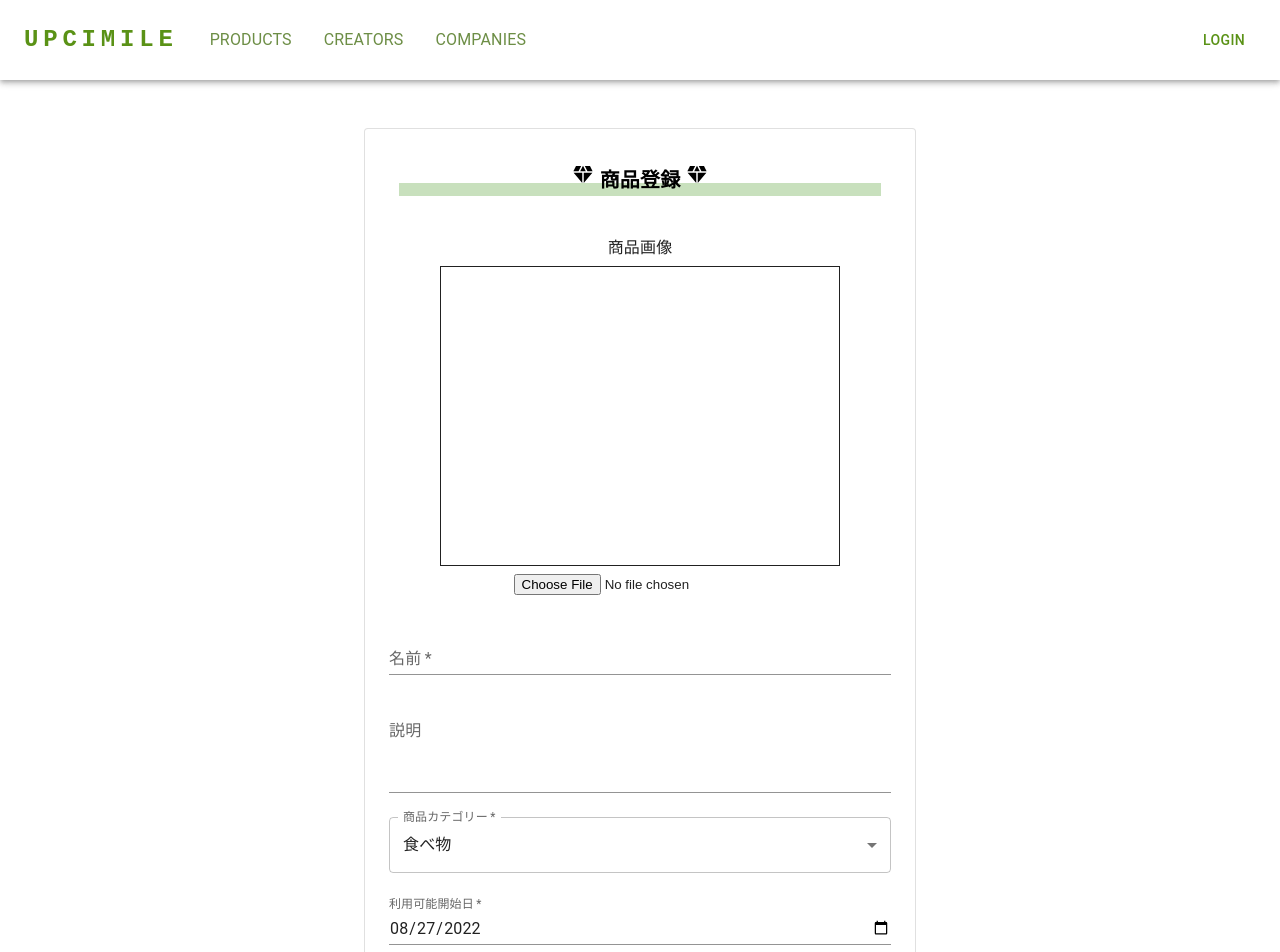
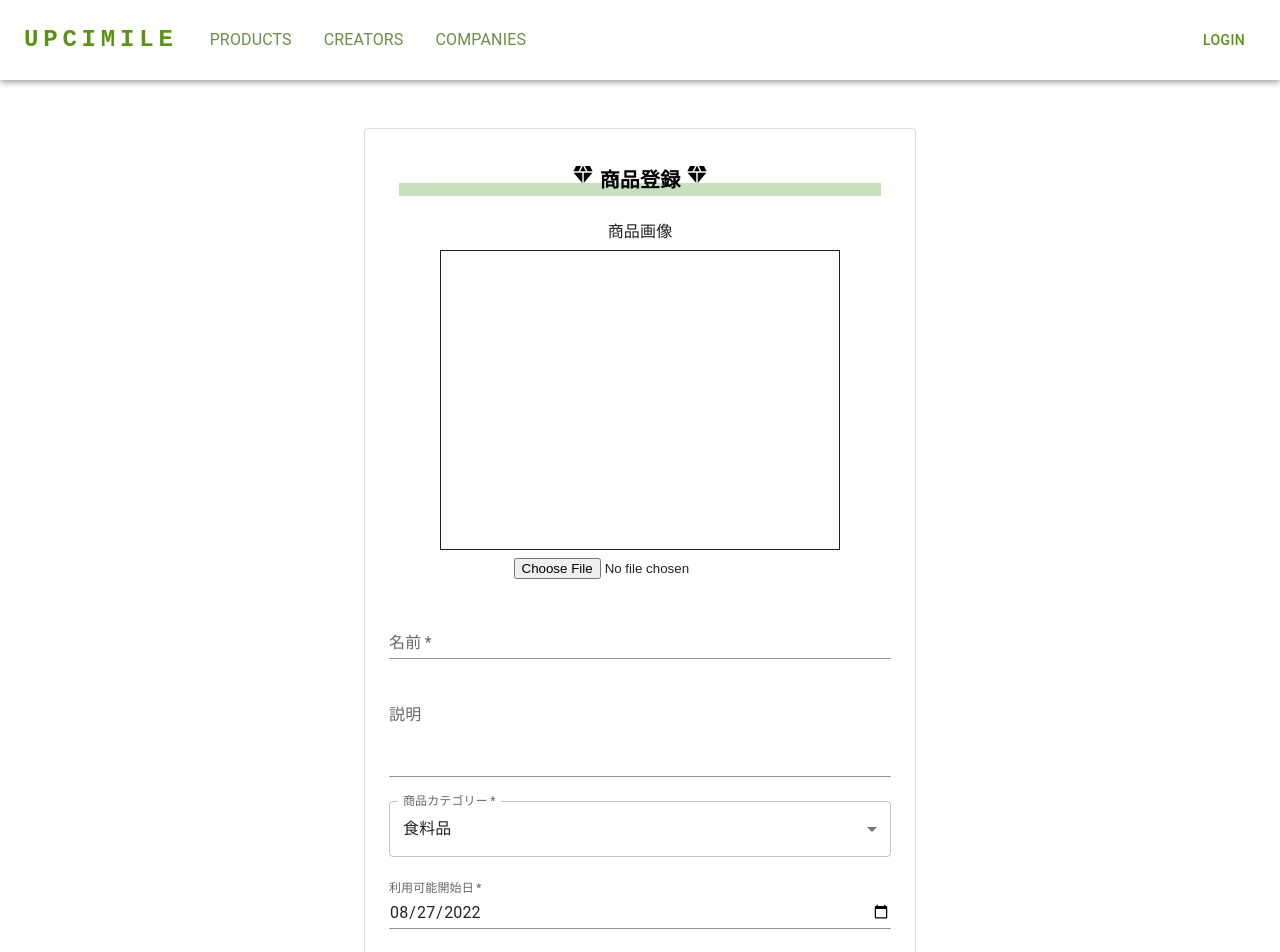
Before and after one commit to saki-shige/upcimile_app, a React (Create React App) app in the folder frontend/app/: page /products/new in a window 1280 px wide. Shown: the top 952 px of the page. Built offline with nearby package versions, Linux system fonts and the light colour scheme; what axios-case-converter would draw is missing.

Commit message:
[fix]　カテゴリーのリストを共通化

```diff
--- a/frontend/app/src/components/pages/CreateProduct.tsx
+++ b/frontend/app/src/components/pages/CreateProduct.tsx
@@ -4,6 +4,7 @@ import { useNavigate } from 'react-router-dom'
 import { Button, Box, MenuItem, Grid, Typography, TextField, Container, Paper } from '@mui/material'
 import DiamondIcon from '@mui/icons-material/Diamond'
 
+import { CategoriesList } from '../../lib/api/categories'
 import ImageForm from '../layouts/ImageForm'
 import { createProduct } from '../../lib/api/product'
 
@@ -26,11 +27,6 @@ const CreateProduct: FC = () => {
   const [categoryId, setCategoryId] = useState<string>('1')
   const availableToRef = useRef<HTMLInputElement>(null)
   const [availableToError, setAvailableToError] = useState(false)
-
-  const categories = [
-    { value: '1', label: '食べ物' },
-    { value: '2', label: '場所' }
-  ]
 
   const formValidation: () => boolean = () => {
     let valid = true
@@ -84,7 +80,7 @@ const CreateProduct: FC = () => {
     <>
       <Container component="main" maxWidth="sm" sx={{ mb: 4 }}>
         <Paper variant="outlined" sx={{ my: { xs: 3, md: 6 }, p: { xs: 2, md: 3 } }}>
-          <Typography variant="subtitle2" align="center" mb={5}>
+          <Typography variant="subtitle2" align="center" mb={3}>
             <DiamondIcon />
             {' 商品登録 '}
             <DiamondIcon />
@@ -130,7 +126,7 @@ const CreateProduct: FC = () => {
                   value={categoryId}
                   onChange={(e) => setCategoryId(e.target.value)}
                 >
-                  {categories.map((category) => (
+                  {CategoriesList.map((category) => (
                     <MenuItem key={`category_${category.value}`} value={category.value}>
                       {category.label}
                     </MenuItem>
--- a/frontend/app/src/components/pages/EditProduct.tsx
+++ b/frontend/app/src/components/pages/EditProduct.tsx
@@ -3,6 +3,7 @@ import { useNavigate, useParams } from 'react-router-dom'
 
 import { Button, Box, MenuItem, Grid, Typography, TextField, Container, Paper } from '@mui/material'
 
+import { CategoriesList } from '../../lib/api/categories'
 import { updateProduct } from '../../lib/api/product'
 import ImageForm from '../layouts/ImageForm'
 import { Product } from '../../interface'
@@ -19,11 +20,6 @@ const EditProduct: FC = () => {
   const { setOpen, setMessage, setSeverity } = useContext(MessageContext)
   const availableToRef = useRef<HTMLInputElement>(null)
   const [availableToError, setAvailableToError] = useState(false)
-
-  const categories = [
-    { value: 1, label: '食べ物' },
-    { value: 2, label: '場所' }
-  ]
 
   const formValidation: () => boolean = () => {
     let valid = true
@@ -171,7 +167,7 @@ const EditProduct: FC = () => {
                   defaultValue={newProduct.categoryId}
                   onChange={handleOnChange}
                 >
-                  {categories.map((category) => (
+                  {CategoriesList.map((category) => (
                     <MenuItem key={category.label} value={category.value}>
                       {category.label}
                     </MenuItem>
--- /dev/null
+++ b/frontend/app/src/lib/api/categories.ts
@@ -0,0 +1,7 @@
+export const CategoriesList = [
+  { value: 1, label: '食料品' },
+  { value: 2, label: '場所' },
+  { value: 3, label: 'サービス' },
+  { value: 4, label: '工芸品' },
+  { value: 5, label: 'その他' }
+]
```
